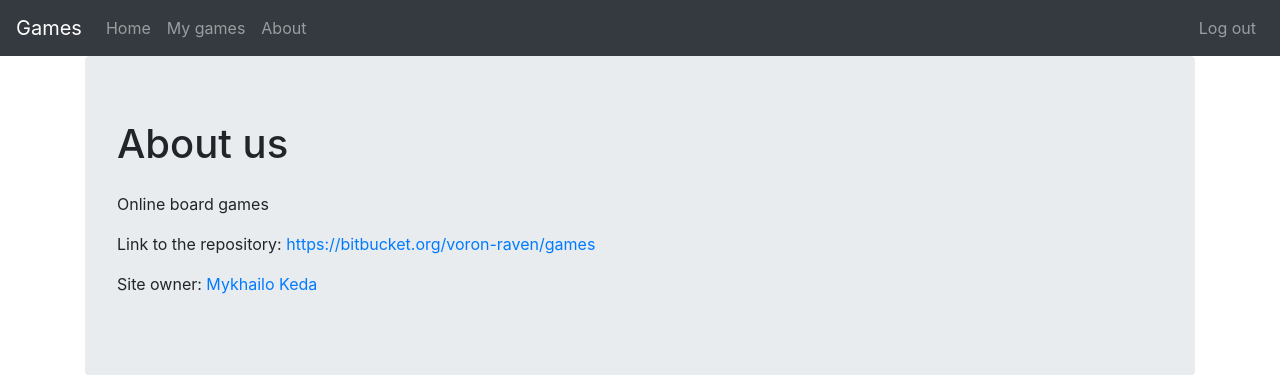
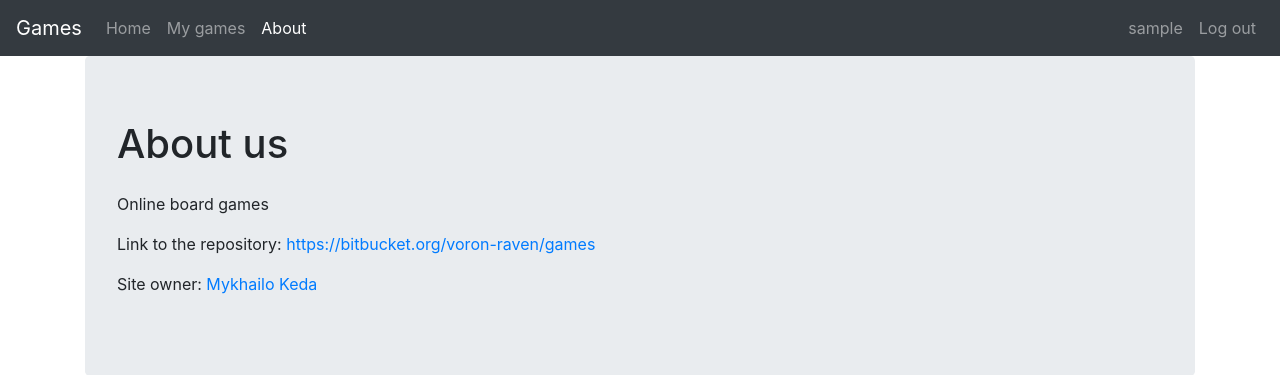
Before and after one commit to mikekeda/games, a Django app: page /about in a window 1280 px wide. Shown: the top 375 px of the page. Run offline with Django 3.2, Linux system fonts and the light colour scheme; the visitor is signed in with stand-in values (Sample User, id 1); some libraries are stand-ins or nearby versions.

Commit message:
Added active class to links.

```diff
--- a/templates/base.html
+++ b/templates/base.html
@@ -21,27 +21,34 @@
 
   <div class="collapse navbar-collapse" id="navbarSupportedContent">
     <ul class="navbar-nav mr-auto">
+      {% url 'core:homepage' as homepage_url %}
       <li class="nav-item">
-        <a class="nav-link" href="{% url 'core:homepage' %}">Home <span class="sr-only">(current)</span></a>
+        <a class="nav-link {% if request.get_full_path == homepage_url %}active{% endif %}" href="{{ homepage_url }}">Home <span class="sr-only">(current)</span></a>
       </li>
       {% if user.is_authenticated %}
+      {% url 'core:my_games' as my_games_url %}
       <li class="nav-item">
-        <a class="nav-link" href="{% url 'core:my_games' %}">{% trans 'My games' %}</a>
+        <a class="nav-link {% if request.get_full_path == my_games_url %}active{% endif %}" href="{{ my_games_url }}">{% trans 'My games' %}</a>
       </li>
       {% endif %}
+      {% url 'core:about' as about_url %}
       <li class="nav-item">
-        <a class="nav-link" href="{% url 'core:about' %}">{% trans 'About' %}</a>
+        <a class="nav-link {% if request.get_full_path == about_url %}active{% endif %}" href="{{ about_url }}">{% trans 'About' %}</a>
       </li>
     </ul>
 
     <ul class="navbar-nav mr-right">
       {% if user.is_authenticated %}
       <li class="nav-item">
+        <a class="nav-link" href="#">{{ user.username }}</a>
+      </li>
+      <li class="nav-item">
         <a class="nav-link" href="{% url 'core:logout' %}">{% trans "Log out" %}</a>
       </li>
       {% else %}
+      {% url 'core:login' as login_url %}
       <li class="nav-item">
-        <a class="nav-link" href="{% url 'core:login' %}">{% trans "Log in" %}</a>
+        <a class="nav-link {% if request.get_full_path == login_url %}active{% endif %}" href="{{ login_url }}">{% trans "Log in" %}</a>
       </li>
       {% endif %}
     </ul>
```
